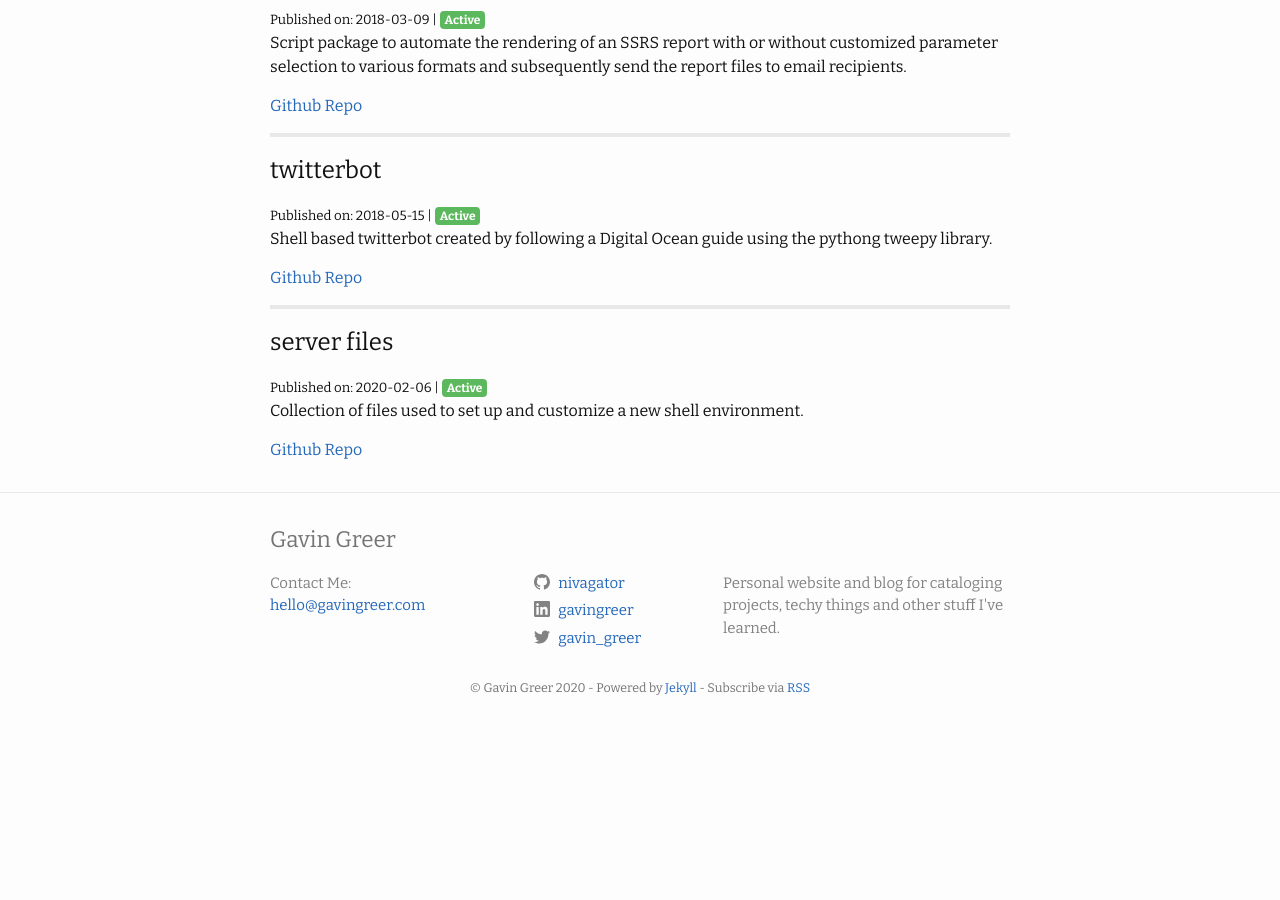
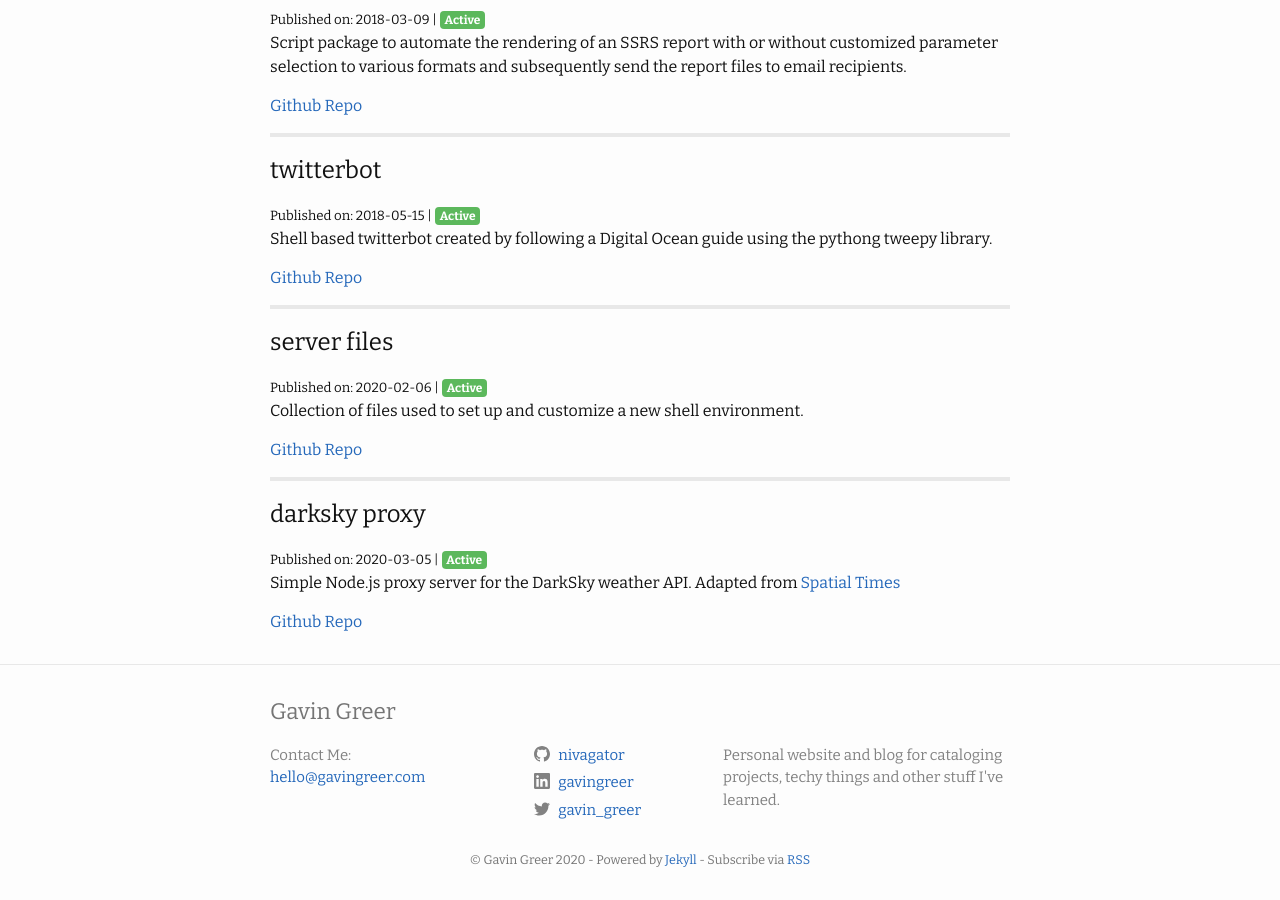
Before and after one commit to nivagator/personal-site, a Jekyll site: the page built from projects.html, in a window 1280 px wide and 900 px high, scrolled down 1719 px. Built offline with Jekyll 4.4.1, drawn with Linux system fonts in a browser that asks for light colours; before the commit the page ends 2447 px from its top, so only the background shows below that.

Commit message:
add darksky app to project list

```diff
--- a/_data/projects.yml
+++ b/_data/projects.yml
@@ -80,3 +80,8 @@
   publish-date: 2020-02-06
   description: Collection of files used to set up and customize a new shell environment.
   repo: server-files
+- name: darksky proxy
+  status: active
+  description: Simple Node.js proxy server for the DarkSky weather API. Adapted from <a href="https://www.spatialtimes.com/2019/03/Create-a-JavaScript-Weather-App-with-Location-Data-Part-2/">Spatial Times</a>
+  repo: darksky_proxy
+  publish-date: 2020-03-05
```
Also changed, not shown: assets/img/wxapp.png.
